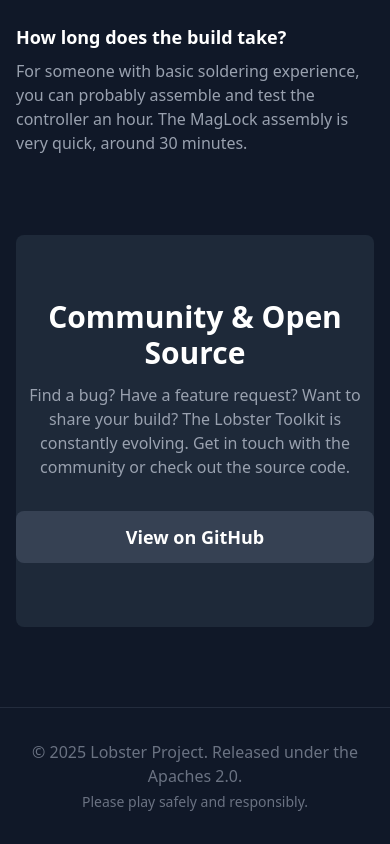
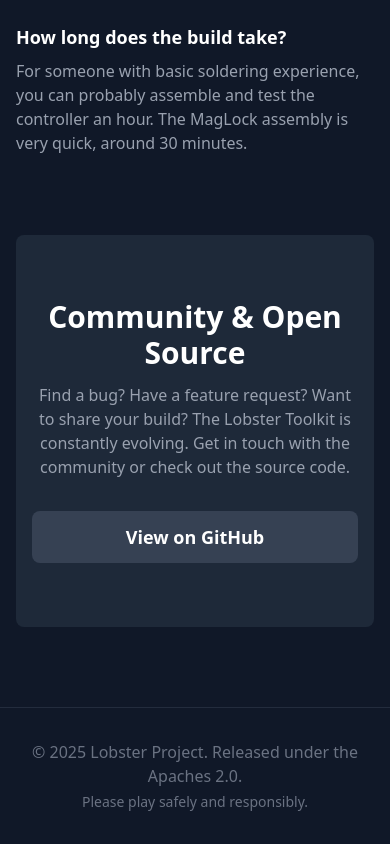
Before and after one commit to lobstertools/lobstertools.github.io, a React (Vite) app: page / in a window 390 px wide. Shown: the part 4572-5416 px from the top of the page. Built offline with nearby package versions, Linux system fonts and the light colour scheme.

Commit message:
Padding on mobile

```diff
--- a/src/components/Community.tsx
+++ b/src/components/Community.tsx
@@ -1,23 +1,19 @@
 export const Community = () => (
-    <section id="community" className="my-20 py-16 bg-gray-800 rounded-lg text-center">
+    <section
+        id="community"
+        className="my-20 py-16 px-4 bg-gray-800 rounded-lg text-center"
+    >
         <h2 className="text-3xl font-bold text-white">Community & Open Source</h2>
         <p className="mt-3 max-w-2xl mx-auto text-gray-400">
             Find a bug? Have a feature request? Want to share your build?
             The Lobster Toolkit is constantly evolving. Get in touch with the community or check out the source code.
         </p>
         <div className="mt-8 flex flex-col sm:flex-row justify-center items-center gap-6">
-            {/* <a
-                href="https://www.reddit.com/r/lobstertools/"
-                target="_blank"
-                rel="noreferrer"
-                className="inline-block w-full sm:w-auto bg-indigo-600 hover:bg-indigo-700 text-white font-bold py-3 px-8 rounded-lg text-lg transition-colors"
-            >
-                Join on /r/lobstertools
-            </a> */}
             <a
                 href="https://github.com/lobstertools"
                 target="_blank"
                 rel="noreferrer"
+                // w-full makes it stretch, but the parent px-4 keeps it off the edge
                 className="inline-block w-full sm:w-auto bg-gray-700 hover:bg-gray-600 text-white font-bold py-3 px-8 rounded-lg text-lg transition-colors"
             >
                 View on GitHub
```
